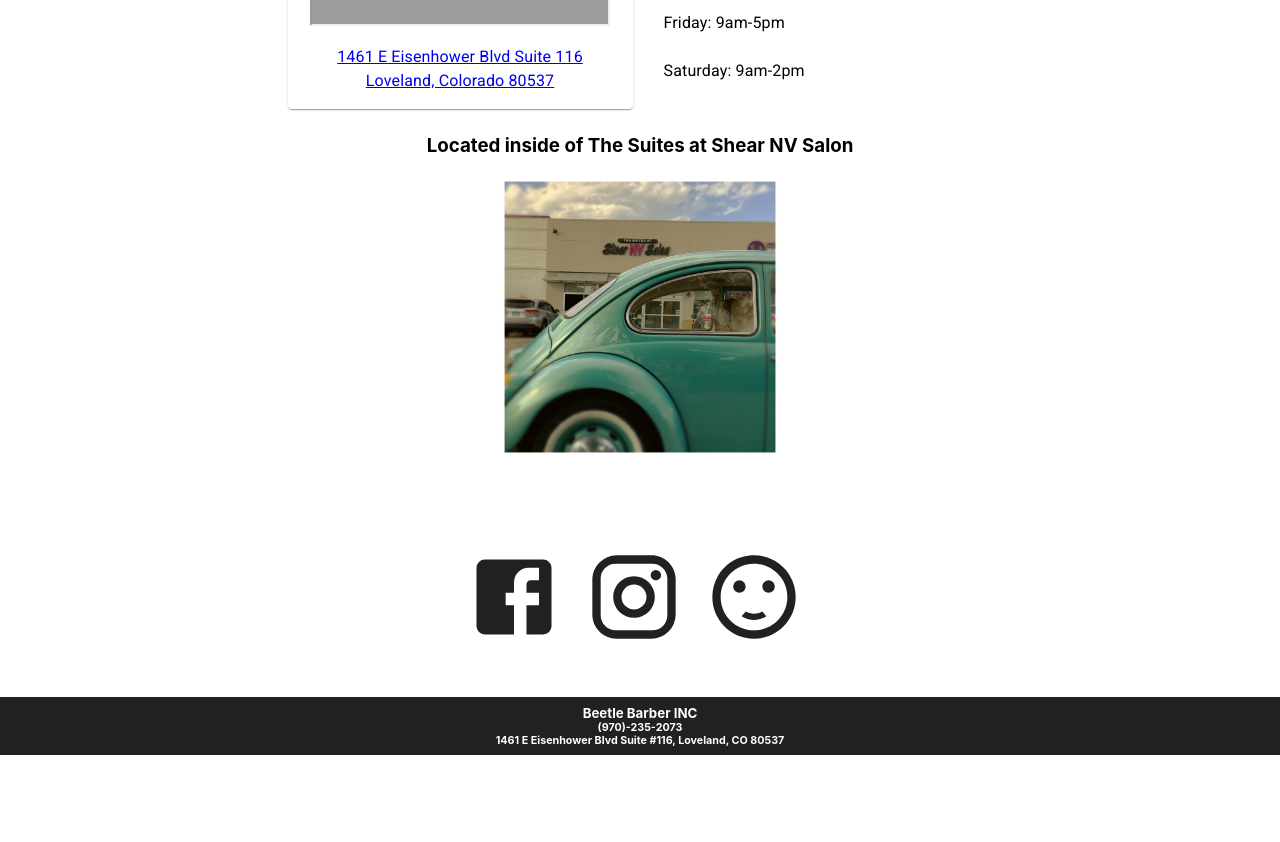
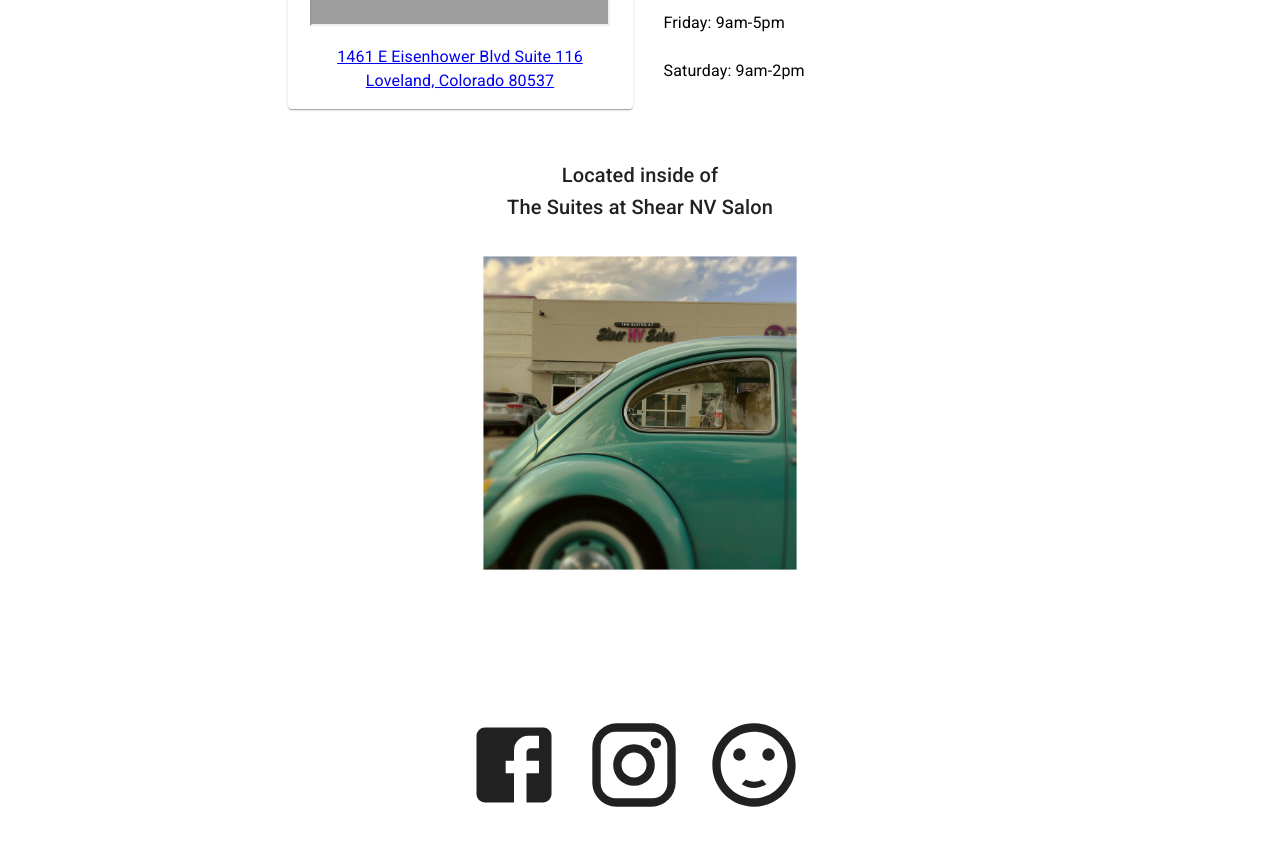
Before and after one commit to rdren0/BeetleB, a React (Create React App) app: page /Contact in a window 1280 px wide. Shown: the part 440-1282 px from the top of the page. Before the commit the page ends 1195 px from the top, so only its background shows below. Built offline with nearby package versions, Linux system fonts and the light colour scheme; grey boxes are pictures that could not be loaded.

Commit message:
Update contact page

```diff
--- a/src/Components/Contact.jsx
+++ b/src/Components/Contact.jsx
@@ -35,6 +35,13 @@ const useStyles = makeStyles({
   iconsContainer: {
     marginTop: "20px",
   },
+  shear: {
+    maxWidth: 400,
+    padding: 15,
+    marginTop: "15px",
+    margin: "auto",
+    boxShadow: "none",
+  },
 });
 
 export default function Contact() {
@@ -68,24 +75,31 @@ export default function Contact() {
         </Card>
         <Hours />
       </div>
-      <h3
+
+      <Card className={classes.shear}>
+        <CardActionArea>
+          <Typography
+            variant="h6"
+            component="h6"
             style={{
-          marginTop: 10,
+              margin: 5,
             }}
           >
-        Located inside of The Suites at Shear NV Salon
-      </h3>
+            Located inside of <br /> The Suites at Shear NV Salon
+          </Typography>
           <CardMedia
             component="img"
             alt="Car In Front of Building"
             image={Bug}
             title="Car In Front of Building"
             style={{
-          height: "25%",
-          width: "25%",
               margin: "auto",
             }}
           />
+          <CardContent></CardContent>
+        </CardActionArea>
+      </Card>
+
       <div className={classes.iconsContainer}>
         <Button
           color="default"
```
Lines whose indentation alone changed are shown as unchanged.
